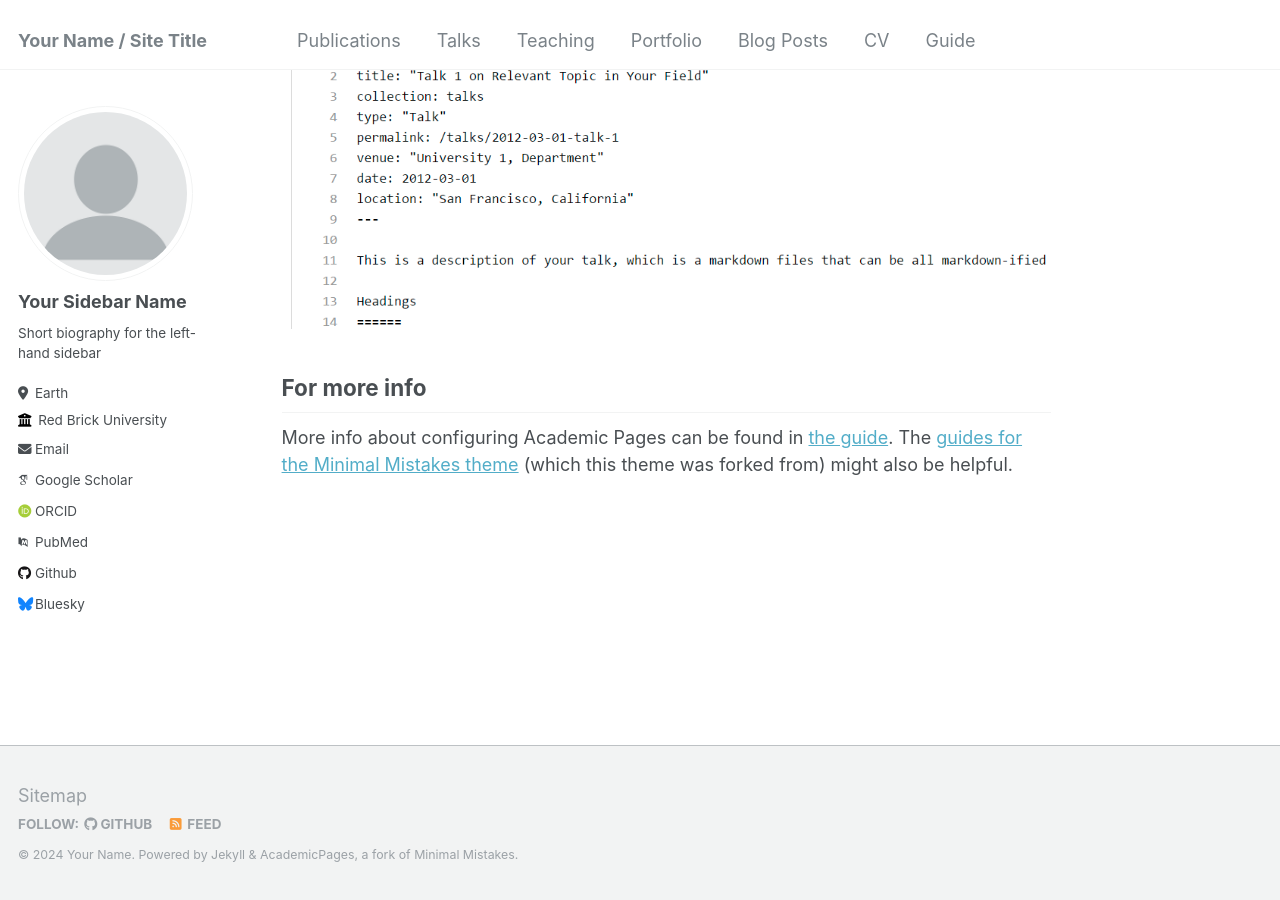
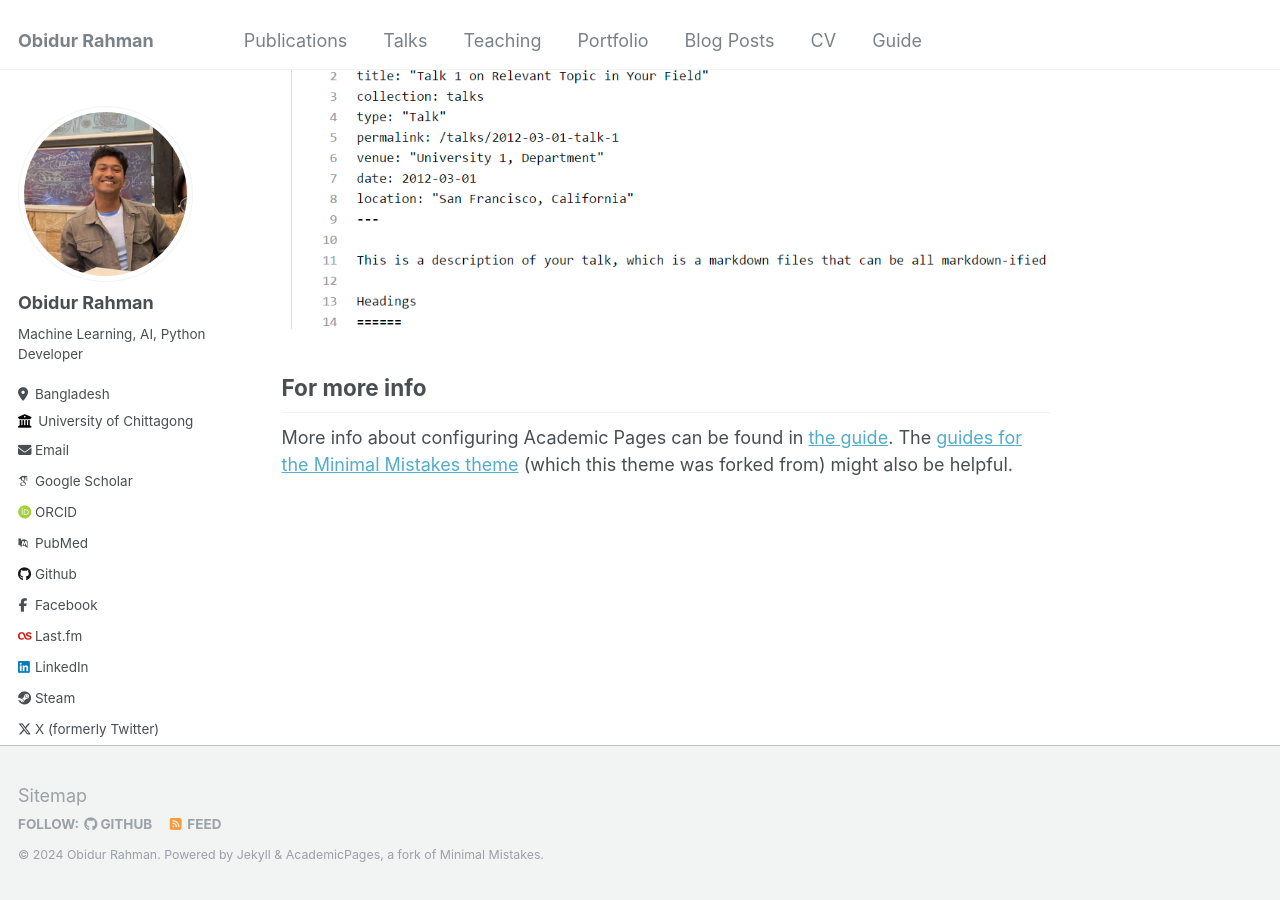
Before and after one commit to Ashfinn/personal-website, a Jekyll site: the page built from _pages/about.md, in a window 1280 px wide and 900 px high, scrolled down 2660 px. Built offline with Jekyll 4.4.1, drawn with Linux system fonts in a browser that asks for light colours; some web fonts are replaced.

Commit message:
modified:   _config.yml 	modified:   images/profile.png

```diff
--- a/_config.yml
+++ b/_config.yml
@@ -8,13 +8,13 @@
 
 # Basic Site Settings
 locale                   : "en-US"
-title                    : "Your Name / Site Title"
-title_separator          : "-"
-name                     : &name "Your Name"
+title                    : "Obidur Rahman"
+title_separator          : " "
+name                     : &name "Obidur Rahman"
 description              : &description "personal description"
-url                      : https://academicpages.github.io # the base hostname & protocol for your site e.g. "https://mmistakes.github.io"
+url                      : https://ashfinn.github.io # the base hostname & protocol for your site e.g. "https://mmistakes.github.io"
 baseurl                  : "" # the subpath of your site, e.g. "/blog"
-repository               : "academicpages/academicpages.github.io"
+repository               : "academicpages/ashfinn.github.io"
 
 # Site Author - The following control what appear as part of the author content on the side bar.
 #               If a field is blank the icon and link will not appear, otherwise it will be shown.
@@ -22,13 +22,13 @@ repository               : "academicpages/academicpages.github.io"
 author:
   # Biographic information
   avatar           : "profile.png"
-  name             : "Your Sidebar Name"
+  name             : "Obidur Rahman"
   pronouns         : # example: "she/her"
-  bio              : "Short biography for the left-hand sidebar"
-  location         : "Earth"
-  employer         : "Red Brick University"
+  bio              : "Machine Learning, AI, Python Developer"
+  location         : "Bangladesh"
+  employer         : "University of Chittagong"
   uri              : # URL
-  email            : "none@example.org"
+  email            : "obidur.shawal@gmail.com"
 
   # Academic websites
   arxiv            : # URL - Update with the correct link to your profile
@@ -40,39 +40,16 @@ author:
   researchgate     : # URL
 
   # Repositories and software development
-  bitbucket        : # Username - Update with your username on the site
-  codepen          : # Username
-  dribbble         : # Username
-  github           : "academicpages"
-  kaggle           : # Username
-  stackoverflow    : # User number or user number and name (i.e., use "1" or "1/jeff-atwood")
+  github           : "ashfinn"
 
   # Social media
-  bluesky          : "bsky.app" # Replace this with you Bluesky username
-  facebook         : # Username
-  flickr           : # Username
-  foursquare       : # Username
-  goodreads        : # Username
-  google_plus      : # Username
-  keybase          : # Username
-  instagram        : # Username
-  lastfm           : # Username
-  linkedin         : # Username
-  mastodon         : # URL
-  medium           : # URL
-  pinterest        : # Username
-  soundcloud       : # Username
-  steam            : # Username
-  telegram         : # URL
-  tumblr           : # Username
-  twitter          : # Username for X / Twitter
-  vine             : # Username
-  weibo            : # Username
-  wikipedia        : # Username
-  xing             : # Username
-  youtube          : # Username
-  zhihu            : # URL
-
+  facebook         : "obidur.rahman.shawal"
+  lastfm           : "Ashfin"
+  linkedin         : "obidur-rahman-shawal"
+  hashnode         : "Ashfin"
+  steam            : "Ashfin"
+  twitter          : "obidur_rahman"
+  youtube          : "obidur.rahman"
 
 # Site Settings
 teaser                   :  # filename of teaser fallback teaser image placed in /images/, .e.g. "500x300.png"
```
Also changed, not shown: images/profile.png.
